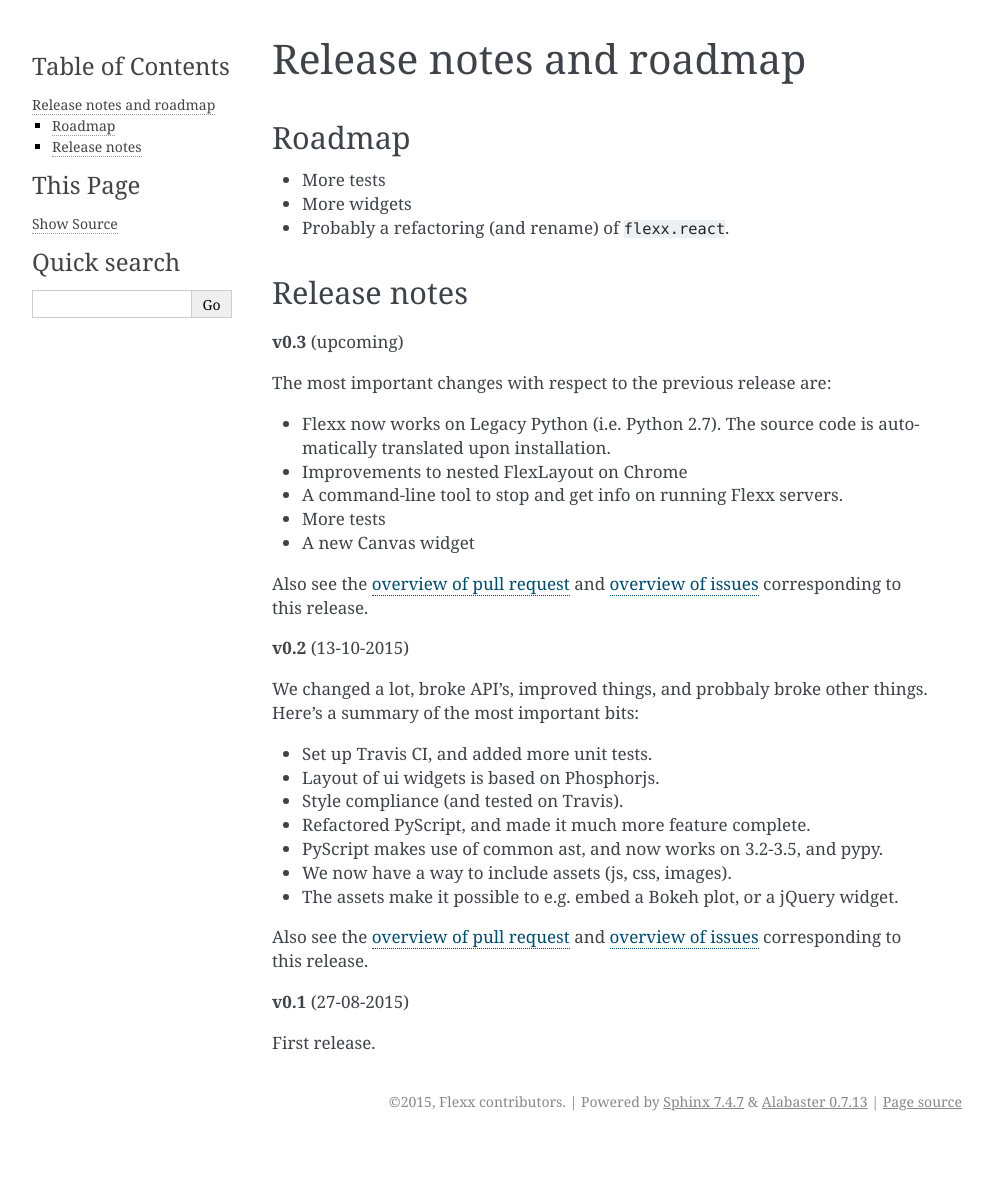
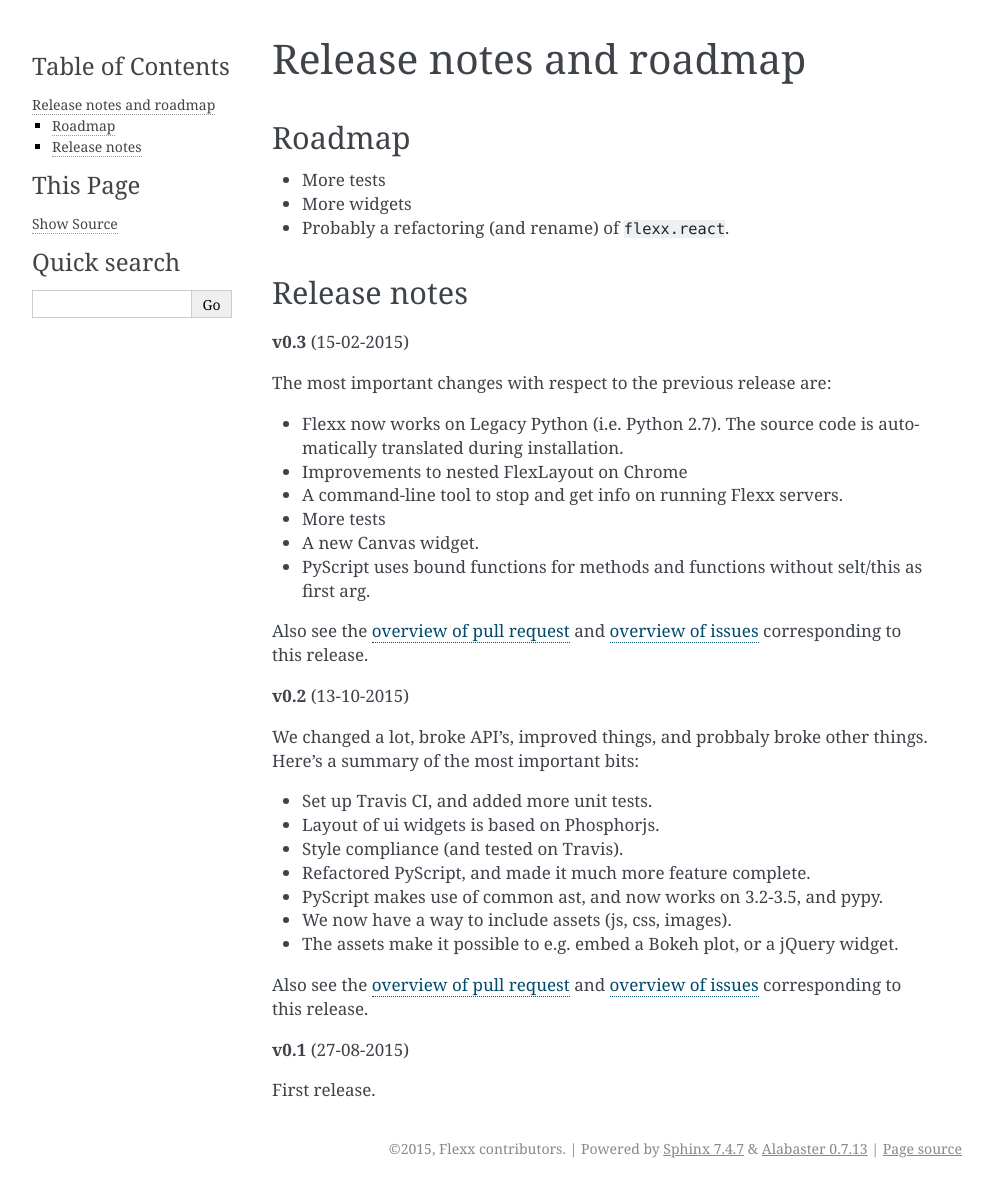
Before and after one commit to flexxui/flexx, a Sphinx documentation site: the page built from docs/releasenotes.rst, in a window 1280 px wide. Shown: the whole page, without its empty margins (148-1141 px from the left). Built offline with Sphinx 7.4.7, drawn with Linux system fonts in a browser that asks for light colours; pages that are not in the unit, such as notebooks, are missing from menus; before the commit the page ends 1141 px from its top, so only the background shows below that.

Commit message:
update release notes

```diff
--- a/docs/releasenotes.rst
+++ b/docs/releasenotes.rst
@@ -13,16 +13,18 @@ Roadmap
 Release notes
 -------------
 
-**v0.3** (upcoming)
+**v0.3** (15-02-2015)
 
 The most important changes with respect to the previous release are:
 
 - Flexx now works on Legacy Python (i.e. Python 2.7). The source code is
-  automatically translated upon installation.
+  automatically translated during installation.
 - Improvements to nested FlexLayout on Chrome
 - A command-line tool to stop and get info on running Flexx servers.
 - More tests
-- A new Canvas widget
+- A new Canvas widget.
+- PyScript uses bound functions for methods and functions without selt/this
+  as first arg.
 
 Also see the
 `overview of pull request <https://github.com/zoofIO/flexx/issues?q=is%3Apr+milestone%3Av0.3>`_
```
